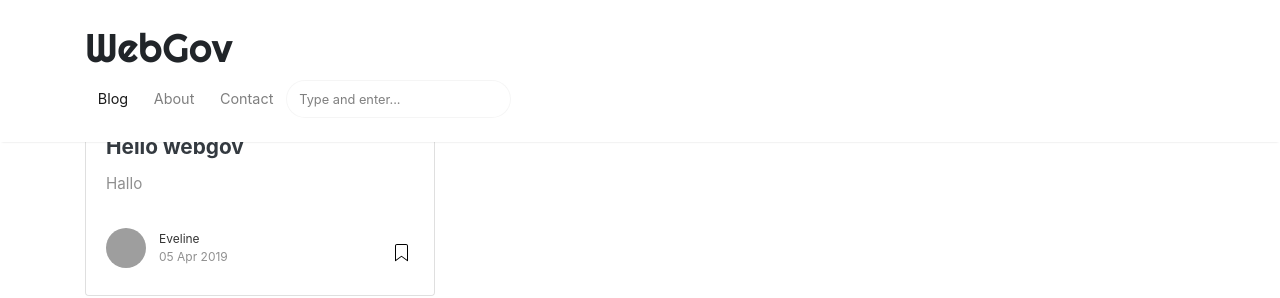
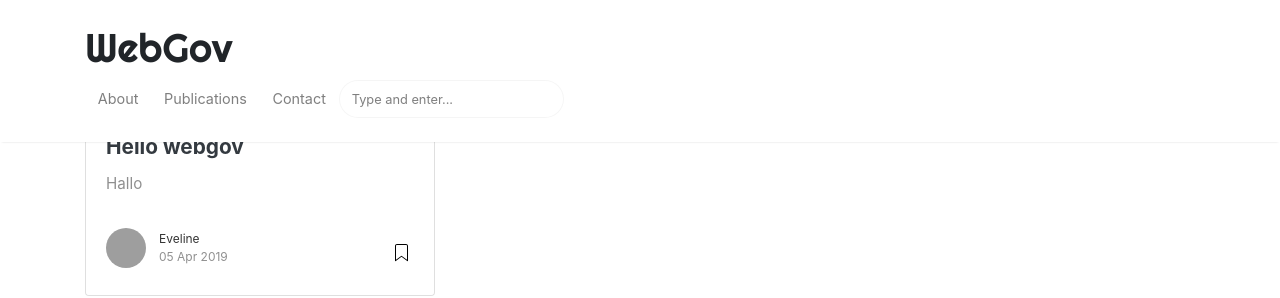
Before and after one commit to webgov-be/webgov, a Jekyll site: the page built from index.html, in a window 1280 px wide. Shown: the top 298 px of the page. Built offline with Jekyll 4.4.1, drawn with Linux system fonts in a browser that asks for light colours; nearby versions of some CDN libraries; the list of posts is cut into pages by our own code; grey boxes are pictures that could not be loaded.

Commit message:
Update default.html

```diff
--- a/_layouts/default.html
+++ b/_layouts/default.html
@@ -65,21 +65,31 @@ ga('send', 'pageview');
 
             <ul class="navbar-nav ml-auto">
 
-                {% if page.url == "/" %}
+		{% if page.url == "/about.html" %}
                 <li class="nav-item active">
                 {% else %}
                 <li class="nav-item">
                 {% endif %}
-                <a class="nav-link" href="{{ site.baseurl }}/index.html">Blog</a>
-                </li>
-
-                <li class="nav-item">
                 <a class="nav-link" href="{{ site.baseurl }}/about">About</a>
                 </li>
 
+		{% if page.url == "/publications.html" %}
+                <li class="nav-item active">
+                {% else %}
                 <li class="nav-item">
-                <a target="_blank" class="nav-link" href="https://bootstrapstarter.com/bootstrap-templates/template-mediumish-bootstrap-jekyll/"> Contact</a>
+                {% endif %}
+                <a class="nav-link" href="{{ site.baseurl }}/publications">Publications</a>
                 </li>
+
+		{% if page.url == "/contact.html" %}
+                <li class="nav-item active">
+                {% else %}
+                <li class="nav-item">
+                {% endif %}
+                <a class="nav-link" href="{{ site.baseurl }}/contact">Contact</a>
+                </li>
+
+
 
  <!--               <li class="nav-item">
                 <a target="_blank" class="nav-link" href="https://www.wowthemes.net/themes/mediumish-wordpress/"><i class="fab fa-wordpress-simple"></i> WP Version</a>
```
